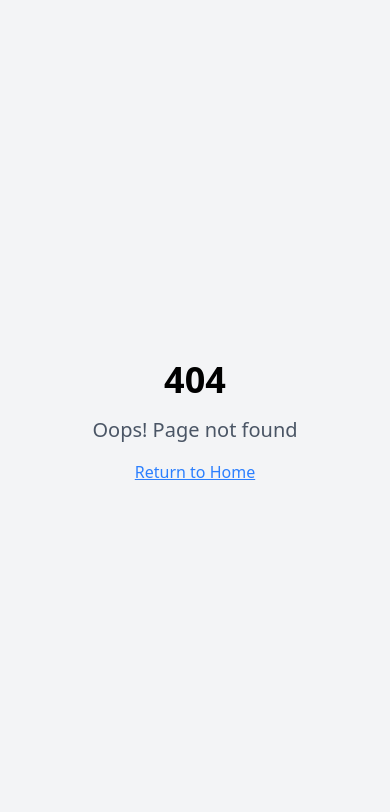
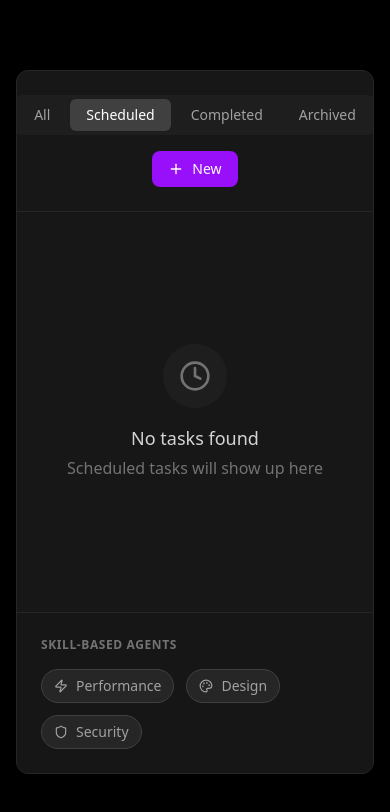
Before and after one commit to Shubhamvumap123/Postlabs, a React (Vite) app: page /dashboard in a window 390 px wide. Before the commit this address had no page. Shown: the top 812 px of the page. Built offline with nearby package versions, Linux system fonts and the light colour scheme.

Commit message:
feat: Add TaskDashboard component with responsive layout and animations
- Created TaskDashboard component with dark mode card layout
- Implemented Framer Motion tabs with pill animation
- Added "New" button, empty state, and filter chips
- Registered /dashboard route in App.tsx

```diff
--- a/src/App.tsx
+++ b/src/App.tsx
@@ -5,6 +5,7 @@ import { QueryClient, QueryClientProvider } from "@tanstack/react-query";
 import { BrowserRouter, Routes, Route } from "react-router-dom";
 import Index from "./pages/Index";
 import NotFound from "./pages/NotFound";
+import TaskDashboard from "./components/TaskDashboard";
 
 const queryClient = new QueryClient();
 
@@ -16,6 +17,7 @@ const App = () => (
       <BrowserRouter>
         <Routes>
           <Route path="/" element={<Index />} />
+          <Route path="/dashboard" element={<TaskDashboard />} />
           {/* ADD ALL CUSTOM ROUTES ABOVE THE CATCH-ALL "*" ROUTE */}
           <Route path="*" element={<NotFound />} />
         </Routes>
--- /dev/null
+++ b/src/components/TaskDashboard.tsx
@@ -0,0 +1,94 @@
+import { useState } from "react";
+import { motion } from "framer-motion";
+import { Clock, Plus, Zap, Palette, Shield } from "lucide-react";
+import { cn } from "../lib/utils";
+
+const tabs = ["All", "Scheduled", "Completed", "Archived"];
+
+const TaskDashboard = () => {
+  const [activeTab, setActiveTab] = useState("Scheduled");
+  const [activeFilters, setActiveFilters] = useState<string[]>([]);
+
+  const toggleFilter = (filter: string) => {
+    setActiveFilters((prev) =>
+      prev.includes(filter)
+        ? prev.filter((f) => f !== filter)
+        : [...prev, filter]
+    );
+  };
+
+  return (
+    <div className="flex items-center justify-center min-h-screen bg-black p-4">
+      <div className="w-full max-w-4xl bg-neutral-900 border border-neutral-800 rounded-xl overflow-hidden shadow-2xl text-neutral-200">
+        {/* Header */}
+        <div className="flex flex-col md:flex-row items-center justify-between p-6 border-b border-neutral-800 gap-4">
+            <div className="bg-neutral-800/50 p-1 rounded-lg flex space-x-1">
+                {tabs.map((tab) => (
+                    <button
+                        key={tab}
+                        onClick={() => setActiveTab(tab)}
+                        className={cn(
+                            "relative px-4 py-1.5 text-sm font-medium rounded-md transition-colors z-10 cursor-pointer focus-visible:outline-none focus-visible:ring-2 focus-visible:ring-neutral-500",
+                            activeTab === tab ? "text-white" : "text-neutral-400 hover:text-neutral-200"
+                        )}
+                    >
+                        {activeTab === tab && (
+                            <motion.div
+                                layoutId="active-tab"
+                                className="absolute inset-0 bg-neutral-700 rounded-md -z-10"
+                                transition={{ type: "spring", bounce: 0.2, duration: 0.6 }}
+                            />
+                        )}
+                        {tab}
+                    </button>
+                ))}
+            </div>
+
+            <button className="flex items-center gap-2 bg-purple-600 hover:bg-purple-700 text-white px-4 py-2 rounded-lg font-medium transition-colors text-sm cursor-pointer focus-visible:outline-none focus-visible:ring-2 focus-visible:ring-purple-500">
+                <Plus size={16} />
+                New
+            </button>
+        </div>
+
+        {/* Content Area */}
+        <div className="min-h-[400px] flex flex-col items-center justify-center p-8 text-center">
+            <div className="bg-neutral-800/50 p-4 rounded-full mb-4">
+                <Clock className="w-8 h-8 text-neutral-500" />
+            </div>
+            <h3 className="text-lg font-medium text-neutral-300">No tasks found</h3>
+            <p className="text-neutral-500 mt-1">Scheduled tasks will show up here</p>
+        </div>
+
+        {/* Footer / Filters */}
+        <div className="p-6 border-t border-neutral-800 bg-neutral-900/50">
+            <h4 className="text-xs font-semibold uppercase tracking-wider text-neutral-500 mb-4">
+                Skill-based agents
+            </h4>
+            <div className="flex flex-wrap gap-3">
+                {[
+                    { id: "Performance", icon: Zap, label: "Performance" },
+                    { id: "Design", icon: Palette, label: "Design" },
+                    { id: "Security", icon: Shield, label: "Security" },
+                ].map(({ id, icon: Icon, label }) => (
+                    <button
+                        key={id}
+                        onClick={() => toggleFilter(id)}
+                        className={cn(
+                            "flex items-center gap-2 px-3 py-1.5 rounded-full text-sm border transition-all cursor-pointer focus-visible:outline-none focus-visible:ring-2 focus-visible:ring-purple-500",
+                            activeFilters.includes(id)
+                                ? "bg-purple-600/20 border-purple-600/50 text-purple-300"
+                                : "bg-neutral-800 border-neutral-700 text-neutral-400 hover:border-neutral-600"
+                        )}
+                    >
+                        <Icon size={14} />
+                        {label}
+                    </button>
+                ))}
+            </div>
+        </div>
+      </div>
+    </div>
+  );
+};
+
+export default TaskDashboard;
```
Also changed, not shown: 1 other file (tests, documents, lock files or other folders).
